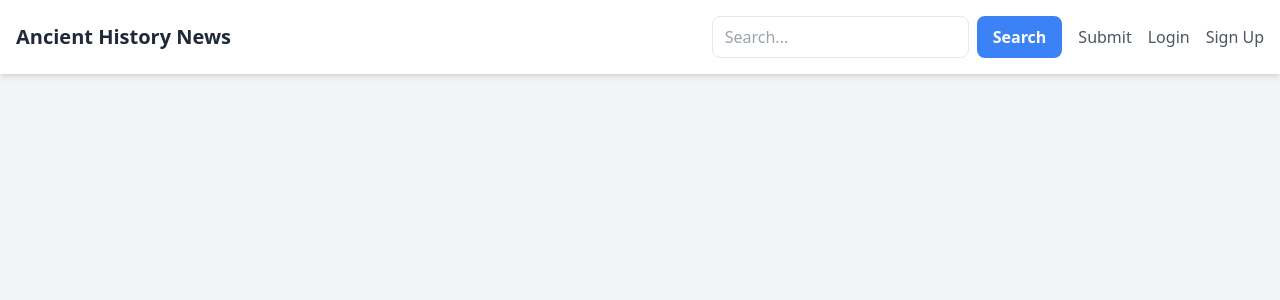
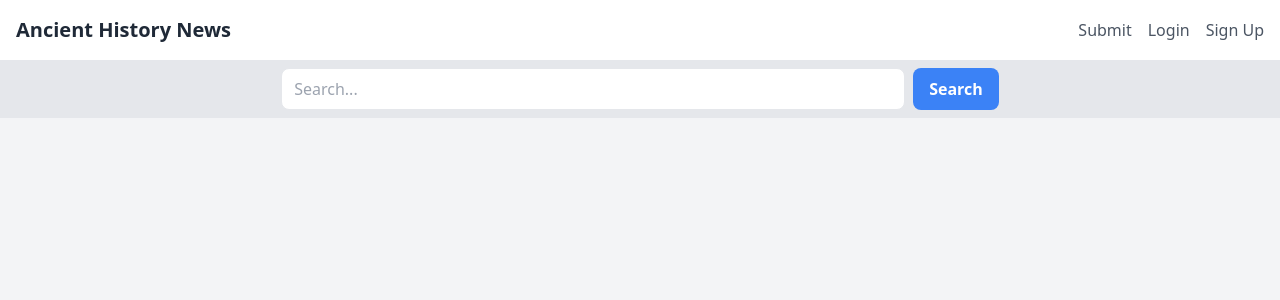
Before and after one commit to voodoo/AncientLinkUpvote2, a Flask app: page / in a window 1280 px wide. Shown: the top 300 px of the page. Run offline with Flask 3, Linux system fonts and the light colour scheme; data that the repository does not hold is empty.

Commit message:
Agent query: Please check if the search bar is now located under the toolbar, separate from the main navigation. Also, verify if the search functionality is still working correctly by performing a search.

```diff
--- a/templates/base.html
+++ b/templates/base.html
@@ -14,12 +14,6 @@
             <div class="flex justify-between items-center py-4">
                 <a href="{{ url_for('main.index') }}" class="text-xl font-bold text-gray-800">Ancient History News</a>
                 <div class="flex items-center">
-                    <form action="{{ url_for('main.search') }}" method="GET" class="mr-4 flex">
-                        <input type="text" name="q" placeholder="Search..." class="px-3 py-2 border rounded-lg text-gray-700 focus:outline-none focus:border-blue-500 mr-2">
-                        <button type="submit" class="bg-blue-500 text-white font-bold py-2 px-4 rounded-lg hover:bg-blue-600 focus:outline-none focus:shadow-outline">
-                            Search
-                        </button>
-                    </form>
                     <a href="{{ url_for('main.submit') }}" class="text-gray-600 hover:text-gray-800 mr-4">Submit</a>
                     {% if current_user.is_authenticated %}
                         <a href="{{ url_for('auth.profile') }}" class="text-gray-600 hover:text-gray-800 mr-4">Profile</a>
@@ -32,6 +26,16 @@
             </div>
         </div>
     </nav>
+    <div class='bg-gray-200 py-2'>
+        <div class='container mx-auto px-4'>
+            <form action="{{ url_for('main.search') }}" method="GET" class="flex justify-center">
+                <input type="text" name="q" placeholder="Search..." class="px-3 py-2 border rounded-lg text-gray-700 focus:outline-none focus:border-blue-500 mr-2 w-1/2">
+                <button type="submit" class="bg-blue-500 text-white font-bold py-2 px-4 rounded-lg hover:bg-blue-600 focus:outline-none focus:shadow-outline">
+                    Search
+                </button>
+            </form>
+        </div>
+    </div>
 
     <main class="container mx-auto mt-8 px-4">
         {% with messages = get_flashed_messages() %}
```
